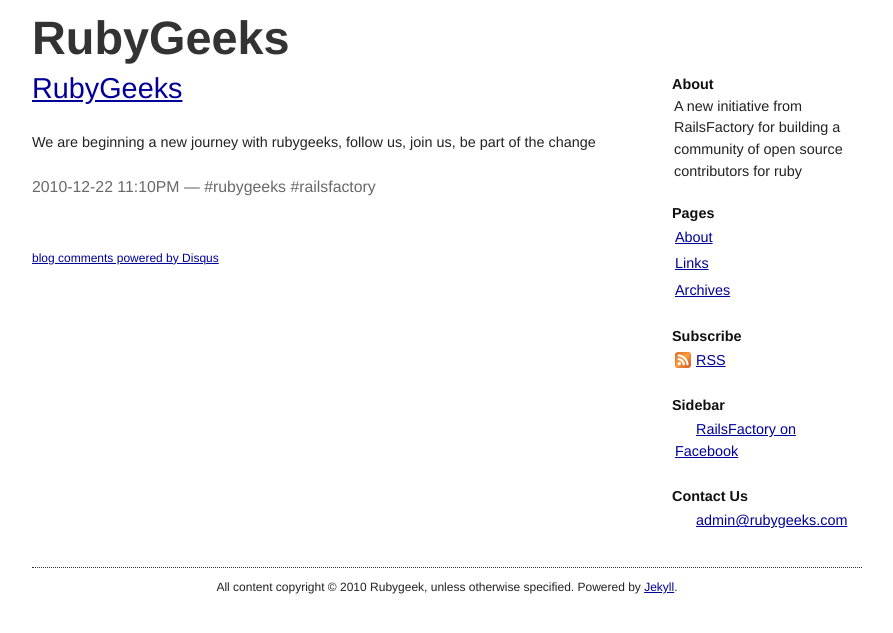
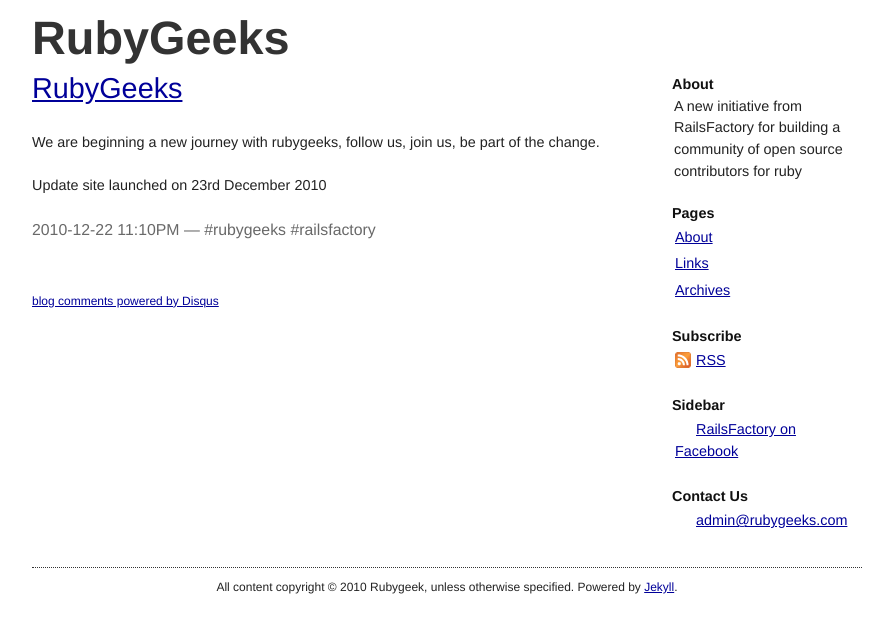
Before and after one commit to rubygeeks/site, a Jekyll site: the page built from _posts/2010/12/2010-12-22-introduction.markdown, in a window 1280 px wide. Shown: the top 633 px of the page, without its empty margins (133-1026 px from the left). Built offline with Jekyll 4.4.1, drawn with Linux system fonts in a browser that asks for light colours; nearby versions of some CDN libraries; Markdown is read by kramdown in place of the engine named in the settings; comment, search, counter and statistics services are not loaded.

```diff
--- a/_posts/2010/12/2010-12-22-introduction.markdown
+++ b/_posts/2010/12/2010-12-22-introduction.markdown
@@ -7,4 +7,7 @@ tags:
 - rubygeeks
 - railsfactory
 ---
-We are beginning a new journey with rubygeeks, follow us, join us, be part of the change
+We are beginning a new journey with rubygeeks, follow us, join us, be part of the change.
+
+Update
+site launched on 23rd December 2010
```
